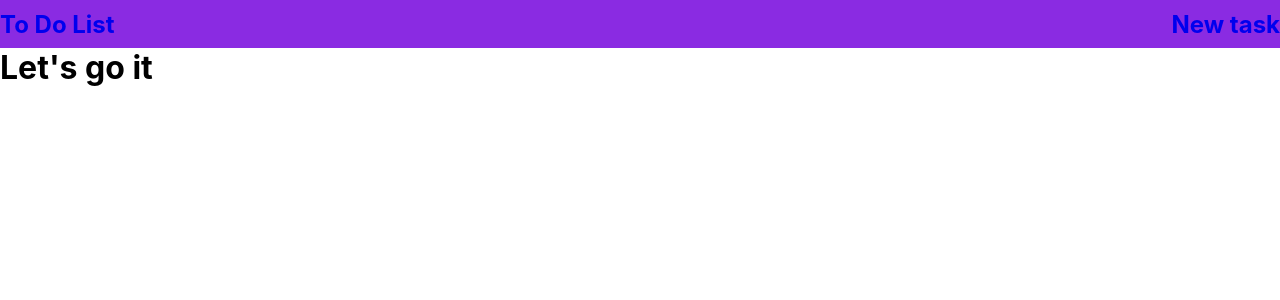
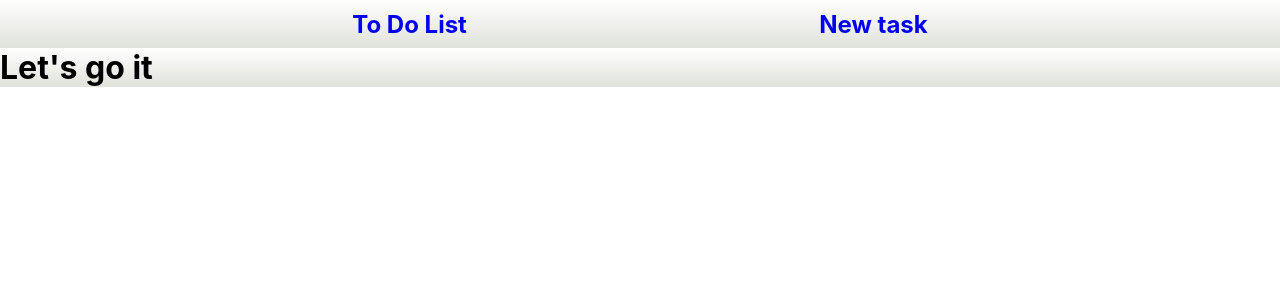
Before and after one commit to B-Sallum/pleaseletsdoit, a React (Create React App) app: page / in a window 1280 px wide. Shown: the top 300 px of the page. Built offline with nearby package versions, Linux system fonts and the light colour scheme.

Commit message:
basic palette

```diff
--- a/public/index.html
+++ b/public/index.html
@@ -2,7 +2,7 @@
 <html lang="en">
   <head>
     <meta charset="utf-8" />
-    <link rel="icon" href="%PUBLIC_URL%/favicon.ico" />
+    <link rel="icon" href="%PUBLIC_URL%/favicon.png" />
     <meta name="viewport" content="width=device-width, initial-scale=1" />
     <meta name="theme-color" content="#000000" />
     <meta
@@ -24,7 +24,7 @@
       work correctly both with client-side routing and a non-root public URL.
       Learn how to configure a non-root public URL by running `npm run build`.
     -->
-    <title>React App</title>
+    <title>PLEASE DO IT!</title>
   </head>
   <body>
     <noscript>You need to enable JavaScript to run this app.</noscript>
--- a/src/App.css
+++ /dev/null
@@ -1,38 +0,0 @@
-.App {
-  text-align: center;
-}
-
-.App-logo {
-  height: 40vmin;
-  pointer-events: none;
-}
-
-@media (prefers-reduced-motion: no-preference) {
-  .App-logo {
-    animation: App-logo-spin infinite 20s linear;
-  }
-}
-
-.App-header {
-  background-color: #282c34;
-  min-height: 100vh;
-  display: flex;
-  flex-direction: column;
-  align-items: center;
-  justify-content: center;
-  font-size: calc(10px + 2vmin);
-  color: white;
-}
-
-.App-link {
-  color: #61dafb;
-}
-
-@keyframes App-logo-spin {
-  from {
-    transform: rotate(0deg);
-  }
-  to {
-    transform: rotate(360deg);
-  }
-}
--- a/src/App.js
+++ b/src/App.js
@@ -1,14 +1,12 @@
-import './App.css';
 import { Routes, Route } from 'react-router-dom';
 
 import Header from './components/shared/Header/Header';
 import Home from './pages/Home/Home';
 import New from './pages/New/New';
 
-
 function App() {
   return (
-    <div>
+    <div className="appBackground">
     <Header/>
       <Routes>
         <Route path="/" element={<Home/>} />
@@ -17,4 +15,5 @@ function App() {
     </div>
   );
 }
+
 export default App;
--- a/src/components/shared/Header/Header.css
+++ b/src/components/shared/Header/Header.css
@@ -1,9 +1,12 @@
 nav
 {
+  background-image: linear-gradient(
+    white,
+    #E0E2DB
+  );
   display: flex;
   align-items: center;
-  justify-content: space-between;
-  background-color: blueviolet;
+  justify-content: space-evenly;
   height: 3rem;
   width: 100%;
 }
--- a/src/components/shared/Header/Header.js
+++ b/src/components/shared/Header/Header.js
@@ -5,7 +5,7 @@ import './Header.css';
 const Header = () => {
   return (
     <nav>
-      <Link to="/"><h1>To Do List</h1></Link>
+      <Link to="/"><h2 className="navTitle">To Do List</h2></Link>
       <Link to="/new"><h2>New task</h2></Link>
     </nav>
   )
--- a/src/index.css
+++ b/src/index.css
@@ -7,7 +7,6 @@
 }
 
 body {
-  margin: 0;
   font-family: -apple-system, BlinkMacSystemFont, 'Segoe UI', 'Roboto', 'Oxygen',
     'Ubuntu', 'Cantarell', 'Fira Sans', 'Droid Sans', 'Helvetica Neue',
     sans-serif;
--- a/src/pages/Home/Home.css
+++ b/src/pages/Home/Home.css
@@ -0,0 +1,4 @@
+.home
+{
+  background-image: linear-gradient(white, #E0E2DB);
+}
--- a/src/pages/Home/Home.js
+++ b/src/pages/Home/Home.js
@@ -1,8 +1,9 @@
 import React from 'react'
+import './Home.css'
 
 const Home = () => {
   return (
-    <div>
+    <div className="home">
       <h1>Let's go it</h1>
     </div>
   )
```
Also changed, not shown: public/favicon.png (added), 1 other file (tests, documents, lock files or other folders).
